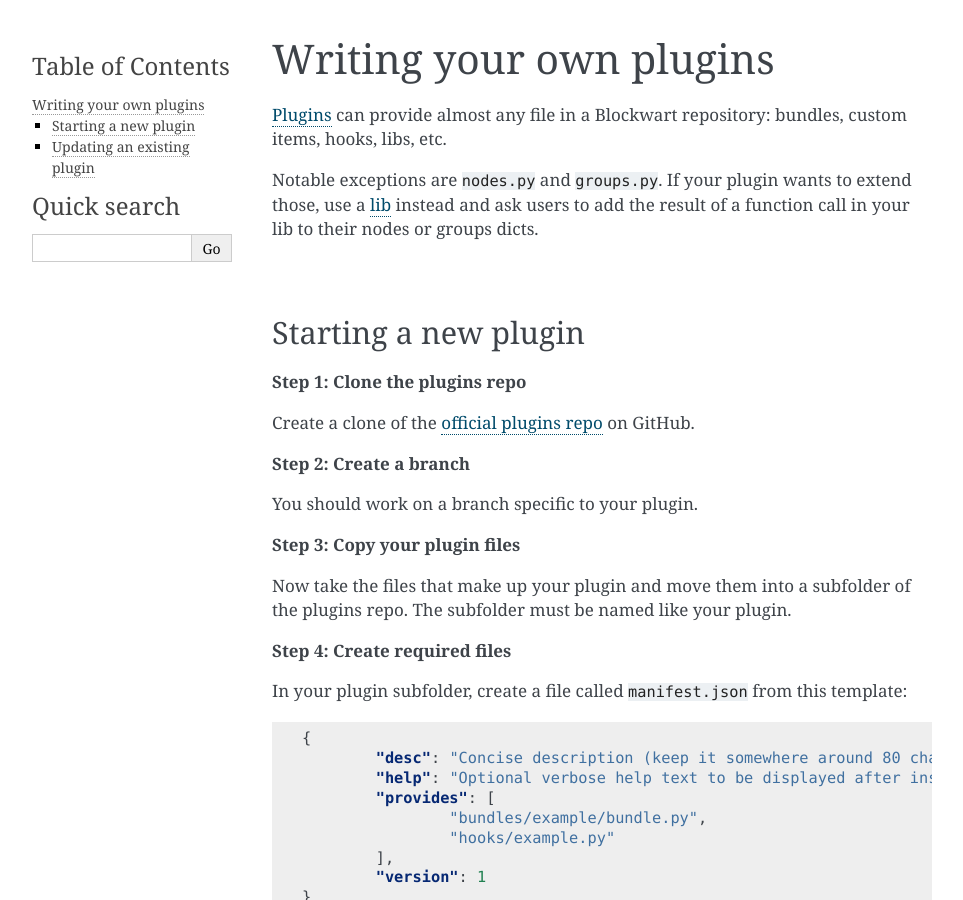
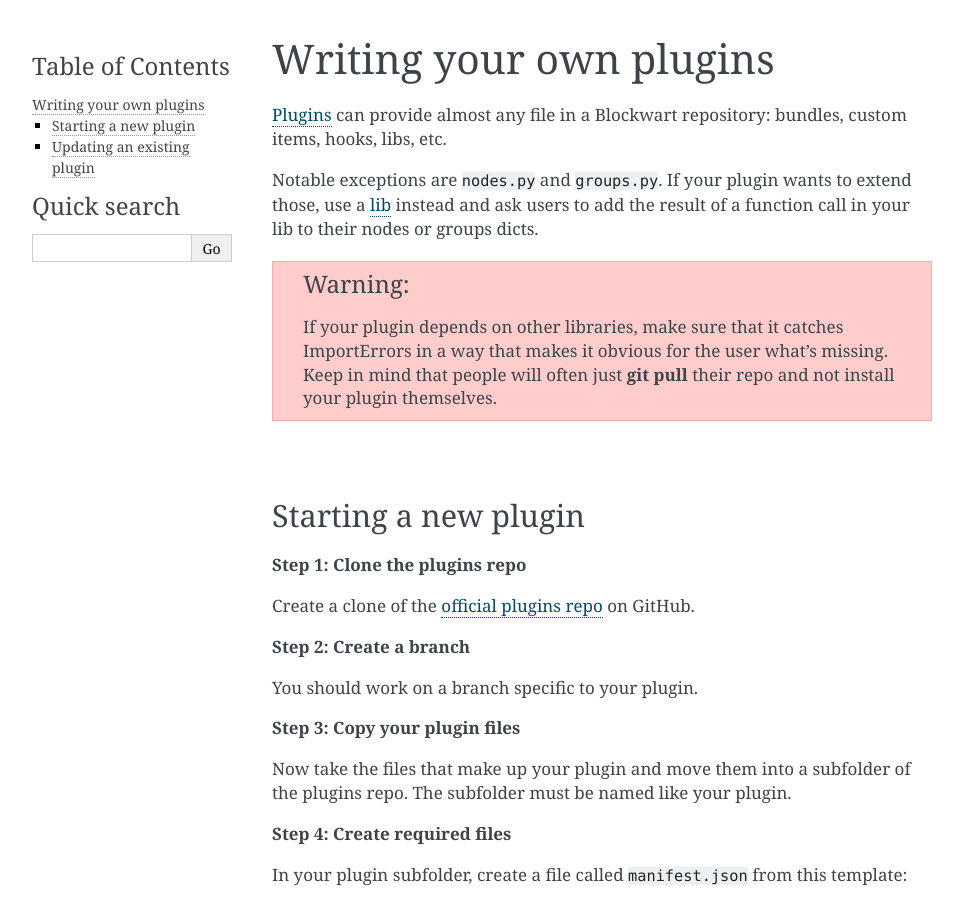
Before and after one commit to bundlewrap/bundlewrap, a Sphinx documentation site: the page built from doc/dev_plugins.rst, in a window 1280 px wide and 900 px high. Shown: the whole window, without its empty margins (148-1111 px from the left). Built offline with Sphinx 7.4.7, drawn with Linux system fonts in a browser that asks for light colours.

Commit message:
add warning about plugin dependencies

```diff
--- a/doc/dev_plugins.rst
+++ b/doc/dev_plugins.rst
@@ -5,6 +5,10 @@ Writing your own plugins
 :doc:`Plugins <plugins>` can provide almost any file in a Blockwart repository: bundles, custom items, hooks, libs, etc.
 
 Notable exceptions are :file:`nodes.py` and :file:`groups.py`. If your plugin wants to extend those, use a :doc:`lib <libs>` instead and ask users to add the result of a function call in your lib to their nodes or groups dicts.
+
+.. warning::
+
+	If your plugin depends on other libraries, make sure that it catches ImportErrors in a way that makes it obvious for the user what's missing. Keep in mind that people will often just :command:`git pull` their repo and not install your plugin themselves.
 
 |
 
```
